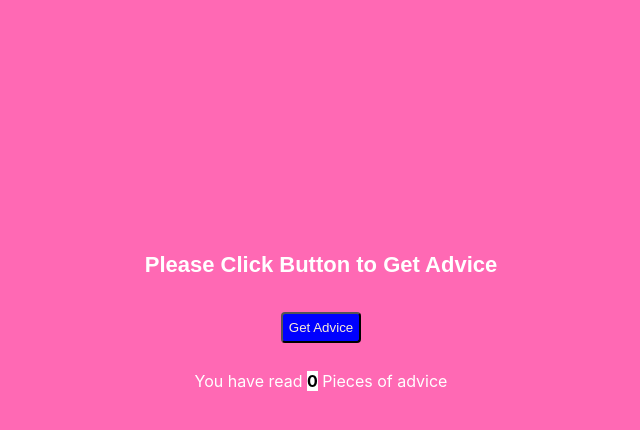
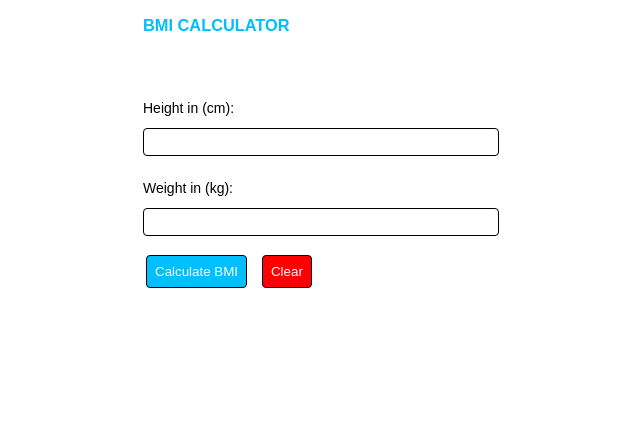
Before and after one commit to Divyaprababalaji/MyFirstProject, a React (Create React App) app: page / in a window 1280 px wide. Shown: the top 430 px of the page, without its empty margins (319-959 px from the left). Built offline with nearby package versions, Linux system fonts and the light colour scheme.

Commit message:
BMI Calculator code

```diff
--- a/src/Advice/Adviceapp.css
+++ b/src/Advice/Adviceapp.css
@@ -8,7 +8,7 @@
     text-align: center;
 }
 body{
-    background-color: hotpink;
+    /* background-color: hotpink; */
 }
 .advicebox{
     font-family: sans-serif;
--- a/src/App.js
+++ b/src/App.js
@@ -11,7 +11,8 @@ import Userlogin from "./Usercard/Userlogin";
 import { BrowserRouter, Routes, Route } from "react-router-dom";
 import { useEffect, useState } from "react";
 import QRcode from "../src/QRcode/QRcode";
-import Advice from "../src/Advice/Adviceapp"
+import Advice from "../src/Advice/Adviceapp";
+import BMI from "./BMI/BMIcalculator";
 
 const App = () => {
   // const [selectedusercardprofiledata, setSelectedusercardprofiledata] =
@@ -57,7 +58,8 @@ const App = () => {
       // {/* <Userlogin/> */}
       <div>
         {/* <QRcode /> */}
-        <Advice />
+        {/* <Advice /> */}
+        <BMI/>
       </div>
     // </div>
   );
--- /dev/null
+++ b/src/BMI/BMIcalculator.css
@@ -0,0 +1,69 @@
+.BMIcontainer{
+    display: flex;
+    justify-content: center;
+    align-items: center;
+    flex-direction: column;
+    font-family: sans-serif;
+    font-size: 14px;
+}
+.heightdata{
+    display: flex;
+    row-gap: 12px;
+    flex-direction: column;
+
+}
+.weightdata{
+    display: flex;
+    row-gap: 12px;
+    flex-direction: column;
+    margin-top: 24px;
+
+}
+.heightinput{
+    height: 24px;
+    width: 350px;
+    border-radius: 4px;
+    border: 1px solid black;
+}
+.weightinput{
+    height: 24px;
+    width: 350px;
+    border-radius: 4px;
+    border: 1px solid black;
+
+}
+.btn{
+    row-gap: 12px;
+    height: 24px;
+    width: 350px;
+    display: flex;
+    margin-top: 24px;
+    align-items: center;
+}
+.calculatebtn{
+    padding: 8px;
+    border-radius: 4px;
+    border: 1px solid black;
+    background-color: deepskyblue;
+    color: white;
+}
+
+.clrbtn{
+    margin-left: 15px;
+    padding: 8px;
+    border-radius: 4px;
+    border: 1px solid black;
+    background-color: red;
+    color: white;
+
+}
+.result{
+    border: 1px solid #ccc;
+    margin-top: 18px;
+    width: 350px;
+}
+.error{
+    color: red;
+    font-size: 14px;
+    margin-bottom: 10px;
+}
--- /dev/null
+++ b/src/BMI/BMIcalculator.js
@@ -0,0 +1,84 @@
+import React, { useState } from "react";
+import "../BMI/BMIcalculator.css";
+
+function BMIcalculator() {
+  const [height, setHeight] = useState();
+  const [weight, setWeight] = useState();
+  const [bmi, setBmi] = useState(null);
+  const [bmistatus, setBmistatus] = useState();
+  const [errormsg, setErrormsg] = useState();
+
+  function handleBmicalculate() {
+    if (height && weight ) {
+      const heightInMeters = height / 100;
+      const bmiValue = weight / (heightInMeters * heightInMeters);
+      setBmi(bmiValue.toFixed(2));
+      if (bmiValue < 18.5) {
+        setBmistatus("Underweight");
+      } else if (bmiValue >= 18.5 && bmiValue < 24.99) {
+        setBmistatus("Normal Weight");
+      } else if (bmiValue >= 25 && bmiValue < 29.99) {
+        setBmistatus("Over Weight");
+      } else if (bmiValue >=30) {
+        setBmistatus("Obesity");
+      }
+    } else {
+      setBmi(null);
+      setBmistatus("");
+      setErrormsg("Please enter Numeric value of height and weight");
+    }
+  }
+  const handleClearAll = () => {
+    setBmi(null);
+    setBmistatus("");
+    setHeight("");
+    setWeight("");
+    setErrormsg("Please enter Numeric value of height and weight");
+  };
+
+  return (
+    <div className="BMIcontainer">
+      <div className="heightdata">
+        <h3 style={{ color: "deepskyblue" }}>BMI CALCULATOR</h3>
+
+        <p className="error">{errormsg}</p>
+        <label>Height in (cm): </label>
+        <input
+          htmlfor="Height" type="number"
+          className="heightinput"
+          value={height}
+          onChange={(e) => {
+            setHeight(e.target.value);
+          }}
+        ></input>
+      </div>
+      <div className="weightdata">
+        <label>Weight in (kg): </label>
+        <input
+          htmlfor="Weight" type="number"
+          className="weightinput"
+          value={weight}
+          onChange={(e) => {
+            setWeight(e.target.value);
+          }}
+        ></input>
+      </div>
+      <div className="btn">
+        <button className="calculatebtn" onClick={handleBmicalculate}>
+          Calculate BMI
+        </button>
+        <button className="clrbtn" onClick={handleClearAll}>
+          Clear
+        </button>
+      </div>
+      {bmi !== null && (
+        <div className="result">
+          <p style={{ color: "deepskyblue" }}>Your BMI is : {bmi}</p>
+          <p>BMI Status : {bmistatus}</p>
+        </div>
+      )}
+    </div>
+  );
+}
+
+export default BMIcalculator;
```
